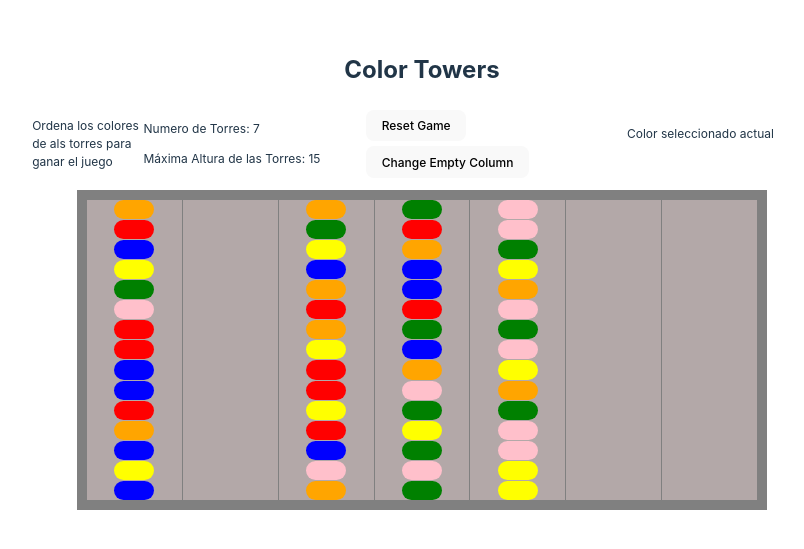
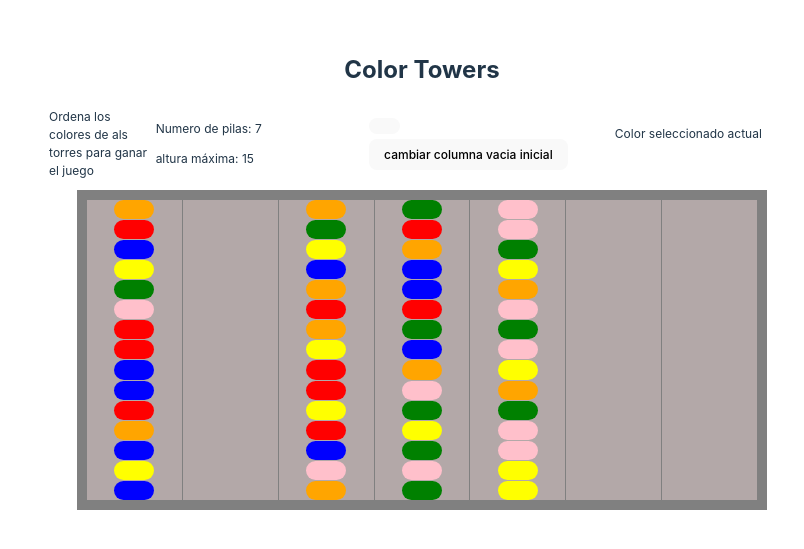
Before and after one commit to AlfredoAdrian/Practicas-React, a React (Vite) app in the folder 01-ColorTowers/: page / in a window 1280 px wide. Shown: the part 129-678 px from the top of the page, without its empty margins (218-1022 px from the left). Built offline with nearby package versions, Linux system fonts and the light colour scheme.

Commit message:
noma pa no dejar

```diff
--- a/01-ColorTowers/src/App.tsx
+++ b/01-ColorTowers/src/App.tsx
@@ -137,13 +137,13 @@ function App() {
             Ordena los colores de als torres para ganar el juego
           </div>
           <div className="TowersInfo">
-            <p>Numero de Torres: {numberTowers}</p>
-            <p>Máxima Altura de las Torres: {heigthtowers}</p>
+            <p>Numero de pilas: {numberTowers}</p>
+            <p>altura máxima: {heigthtowers}</p>
           </div>
           <div className="ButtonsGame">
-            <button onClick={resetGame}>Reset Game</button>
+            <button onClick={resetGame}></button>
             <button onClick={generateinitialEmptyColumn}>
-              Change Empty Column
+              cambiar columna vacia inicial
             </button>
           </div>
           <div className="ItemActualinfo">
```
